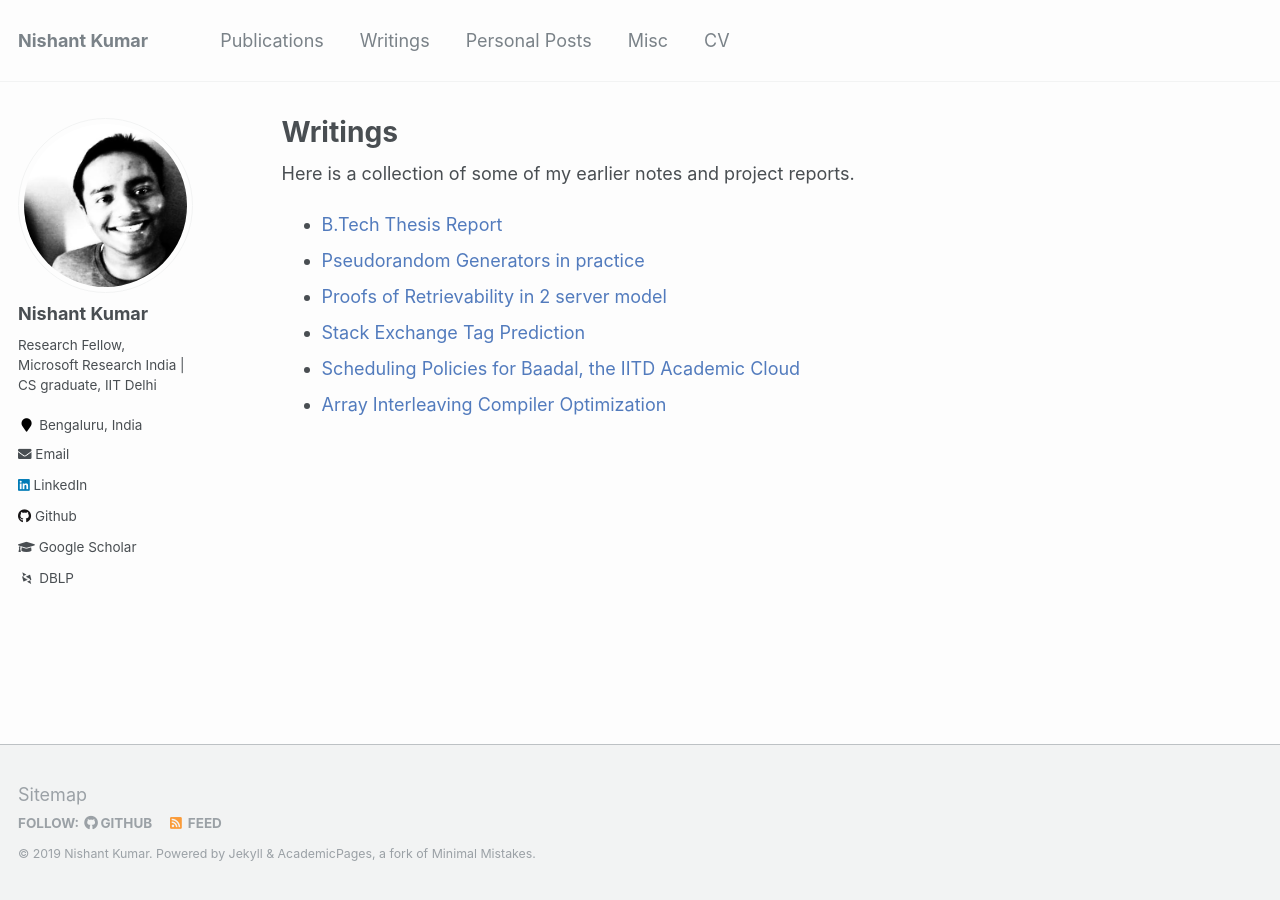
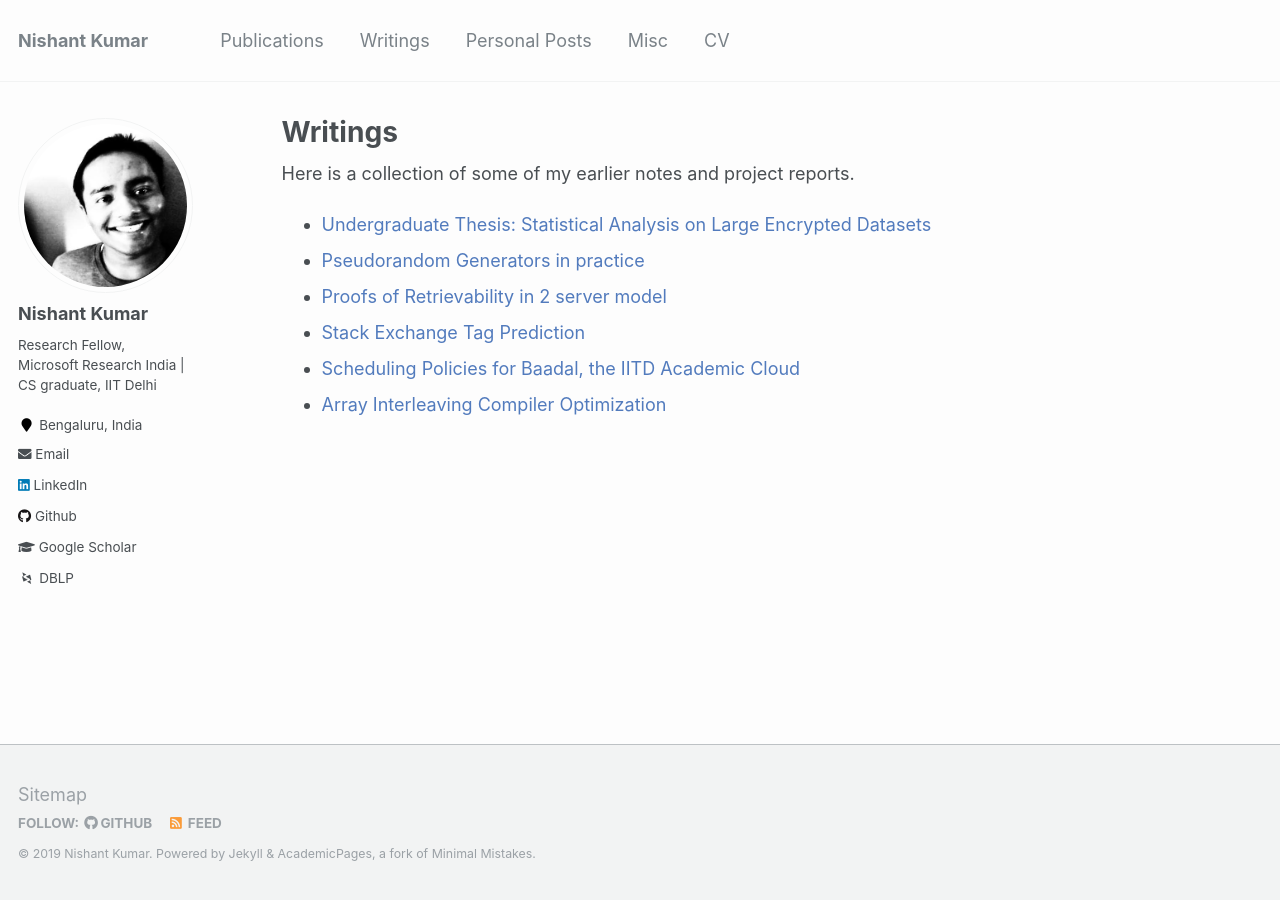
Before and after one commit to nishkum/nishkum.github.io, a Jekyll site: the page built from _pages/writings.md, in a window 1280 px wide. Built offline with Jekyll 4.4.1, drawn with Linux system fonts in a browser that asks for light colours; some web fonts are replaced.

Commit message:
Small text update.

```diff
--- a/_pages/writings.md
+++ b/_pages/writings.md
@@ -6,7 +6,7 @@ redirect_from:
   - /writings.html
 ---
 Here is a collection of some of my earlier notes and project reports.
-* [B.Tech Thesis Report](\files\BTP_Thesis.pdf)
+* [Undergraduate Thesis: Statistical Analysis on Large Encrypted Datasets](\files\BTP_Thesis.pdf)
 * [Pseudorandom Generators in practice](\files\PRNG_Practice.pdf)
 * [Proofs of Retrievability in 2 server model](\files\PORs_2_server_model.pdf)
 * [Stack Exchange Tag Prediction](\files\StackExchange_Tag_Prediction.pdf)
```
